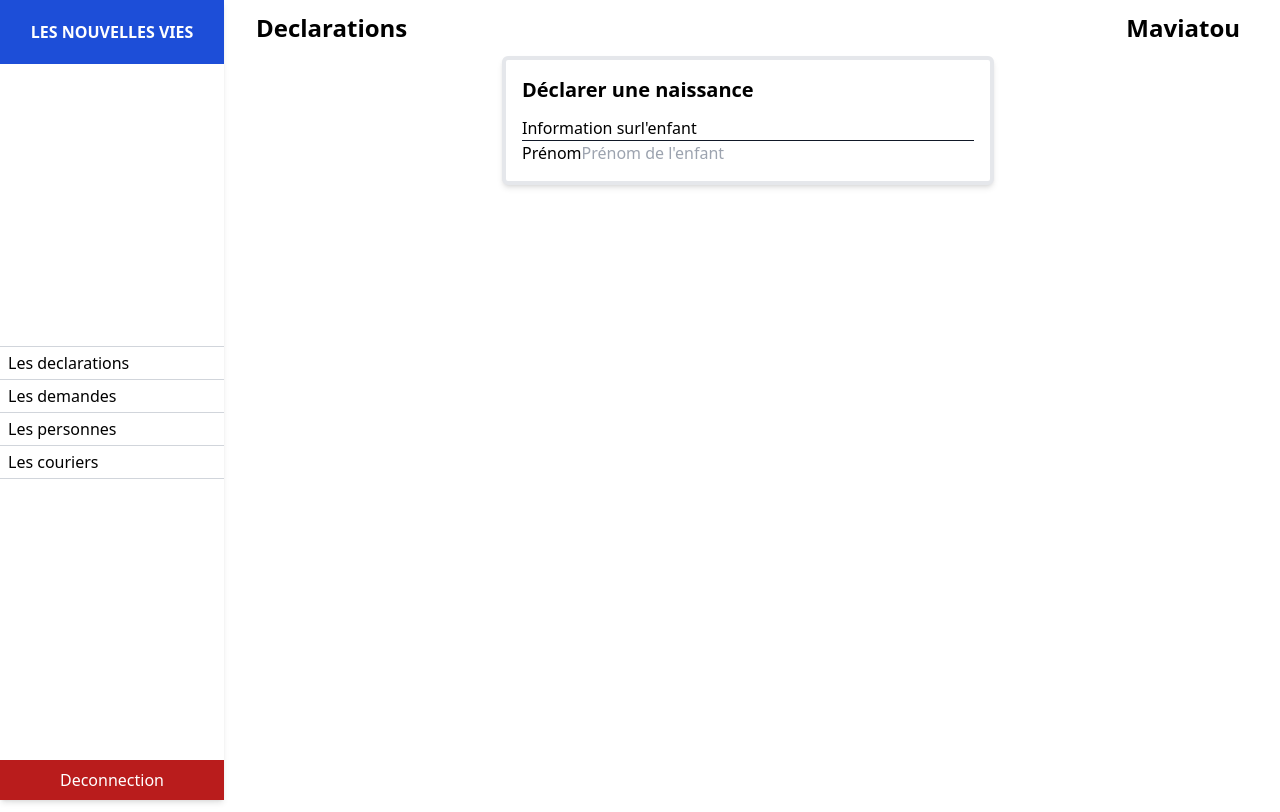
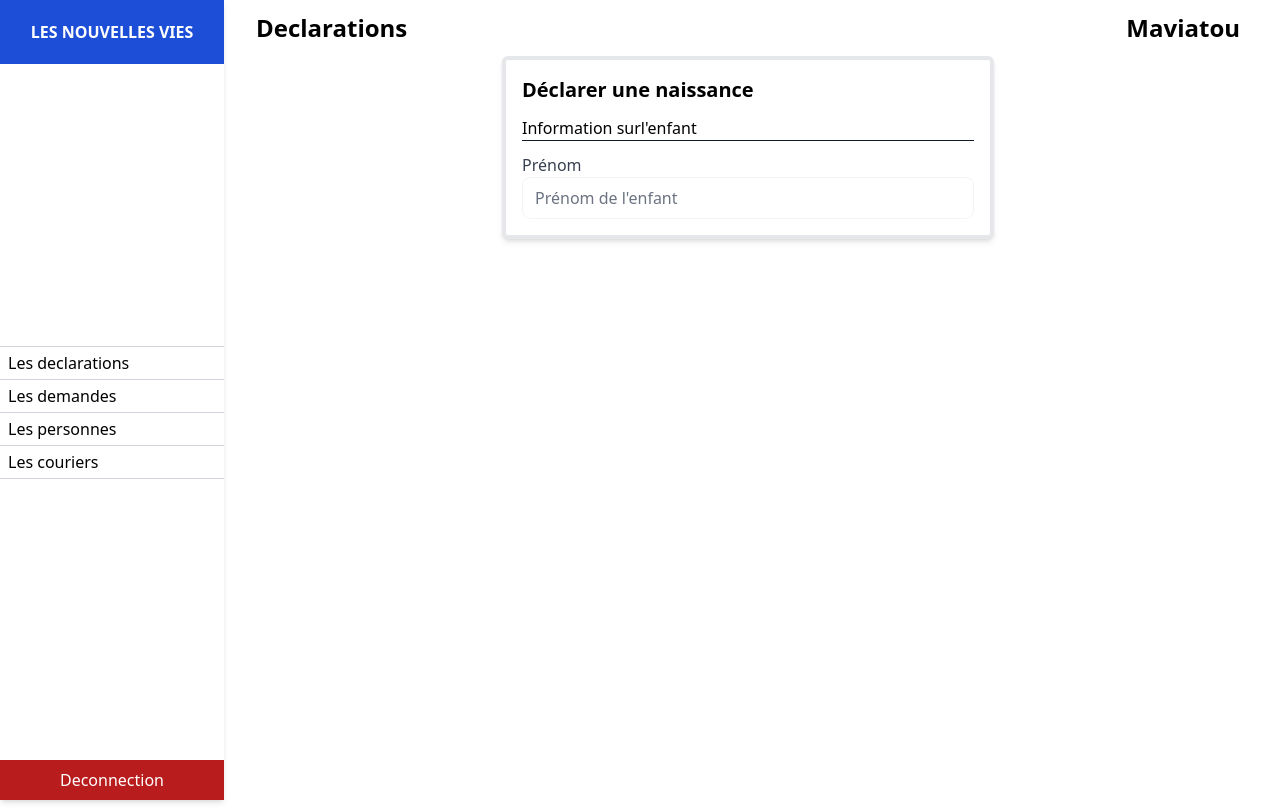
Before and after one commit to tmdiallo5/webSite-naissance, a React (Vite) app in the folder website-naissance/: page /private/declaration/new in a window 1280 px wide. Built offline with nearby package versions, Linux system fonts and the light colour scheme.

Commit message:
Installation et configuration de tailwind forms

```diff
--- a/website-naissance/package.json
+++ b/website-naissance/package.json
@@ -18,6 +18,7 @@
   },
   "devDependencies": {
     "@eslint/js": "^9.13.0",
+    "@tailwindcss/forms": "^0.5.9",
     "@types/react": "^18.3.12",
     "@types/react-dom": "^18.3.1",
     "@vitejs/plugin-react": "^4.3.3",
--- a/website-naissance/src/index.css
+++ b/website-naissance/src/index.css
@@ -1,3 +1,35 @@
 @tailwind base;
 @tailwind components;
 @tailwind utilities;
+
+
+@layer base {
+
+    label{
+        @apply font-medium w-full text-gray-700 block
+    }
+    .form-field{
+        @apply mt-3
+    }
+
+    input[type='text'],
+    input[type='password'],
+    input[type='email'],
+    input[type='number'],
+    input[type='url'],
+    input[type='date'],
+    input[type='datetime-local'],
+    input[type='month'],
+    input[type='week'],
+    input[type='time'],
+    input[type='search'],
+    input[type='tel'],
+    input[type='checkbox'],
+    input[type='radio'],
+    select,
+    select[multiple]
+    textarea{
+        @apply border border-gray-100 rounded-lg w-full focus:border-blue-500
+    }
+
+}
--- a/website-naissance/src/pages/DeclarationEdit.tsx
+++ b/website-naissance/src/pages/DeclarationEdit.tsx
@@ -6,7 +6,7 @@ function DeclarationEdit() {
       <h1 className="mb-3 text-xl font-bold">Déclarer une naissance</h1>
       <form action="">
         <h3 className="border-b  border-gray-900">Information surl'enfant</h3>
-        <div>
+        <div className="form-field">
           <label htmlFor="child-firstname">Prénom</label>
           <input
             type="text"
--- a/website-naissance/tailwind.config.js
+++ b/website-naissance/tailwind.config.js
@@ -6,5 +6,5 @@ export default {
       center: true,
     },
   },
-  plugins: [],
+  plugins: [require('@tailwindcss/forms')],
 };
```
Also changed, not shown: 1 other file (tests, documents, lock files or other folders).
